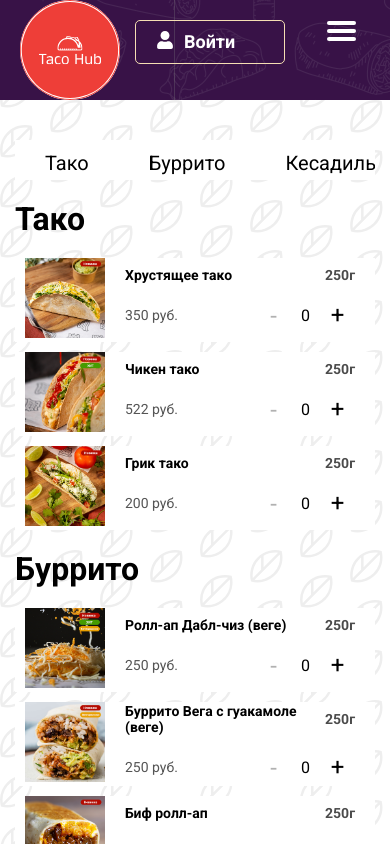
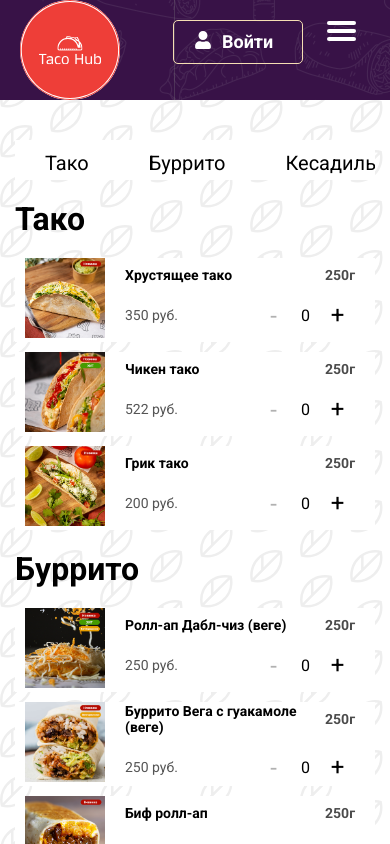
Before and after one commit to muhammed0405/tacohub, a React (Vite) app: page / in a window 390 px wide. Shown: the top 844 px of the page. Built offline with nearby package versions, Linux system fonts and the light colour scheme.

Commit message:
fixed cart and header

```diff
--- a/src/App.css
+++ b/src/App.css
@@ -3,12 +3,13 @@
 
 #root {
 	max-width: 1920px;
-	padding: 0 auto;
+	padding: 0;
+	position: relative;
 	font-family: "Roboto" sans-serif;
 }
 
 * {
-	margin: 0;
+	margin: 0 ;
 	padding: 0;
 	box-sizing: border-box; /* Ensures padding and border are included in element's total width */
 }
@@ -19,18 +20,18 @@ body {
 }
 
 ul,
-ol {
-	list-style: none; /* Removes default list styles */
+li {
+	list-style: none;
 }
 
 a {
-	text-decoration: none; /* Removes default underline from links */
-	color: inherit; /* Inherits color from parent element */
+	text-decoration: none;
+	color: inherit;
 }
 
 button,
 input,
 textarea,
 select {
-	font-family: inherit; /* Inherits font family from parent element */
+	font-family: inherit;
 }
--- a/src/components/Cart/cart.scss
+++ b/src/components/Cart/cart.scss
@@ -8,7 +8,7 @@
 	align-items: center;
 	.left__div {
 		opacity: 0.5;
-		width: 75%;
+		width: 65%;
 		height: 100vh;
 		background: black;
 	}
@@ -33,7 +33,6 @@
 		flex-direction: column;
 		max-height: 200px;
 		overflow-y: auto;
-		overflow-x: hidden;
 		margin-bottom: 50px;
 	}
 
@@ -117,7 +116,7 @@
 	.cart__warn {
 		color: black;
 		width: 70%;
-		height: 20px;
+		min-height: 20px;
 		border-radius: 5px;
 		margin: 0 auto;
 		text-align: center;
@@ -144,7 +143,6 @@
 		transform: scale(0.8);
 	}
 	.count {
-
 		display: flex;
 		justify-content: space-between;
 		h1 {
@@ -177,7 +175,7 @@
 			display: none;
 		}
 		.right__div {
-			width: 100%;
+			width: 110%;
 			padding: 0 40px;
 
 			.cart__title {
--- a/src/components/Cart/cart.tsx
+++ b/src/components/Cart/cart.tsx
@@ -60,7 +60,6 @@ const Cart = () => {
 	return (
 		<div className="cart__node" style={{ display: showCart ? "flex" : "none" }}>
 			<div className="left__div" onClick={handleCartClose} />
-			<hr />l
 			<div className="right__div">
 				<h1 className="cart__title">Ваш заказ</h1>
 				<button className="cart__close" onClick={handleCartClose}>
--- a/src/components/Header/Header.scss
+++ b/src/components/Header/Header.scss
@@ -50,14 +50,14 @@
 					display: flex;
 					justify-content: flex-end;
 					padding-top: 20px;
-					padding-right: 25%;
+					padding-right: 20%;
 					button {
 						display: flex;
 						align-items: center;
 						gap: 0 10px;
 						background: none;
 						border-radius: 5px;
-						width: 150px;
+						width: 130px;
 						color: white;
 						font-size: large;
 						font-weight: 600;
--- a/src/components/Header/HeaderMenu/HeaderMenu.scss
+++ b/src/components/Header/HeaderMenu/HeaderMenu.scss
@@ -64,15 +64,21 @@
 	&__nav {
 		display: flex;
 		align-items: center;
-		gap: 20px;
+		gap: 10px;
 		color: black;
 		margin-left: 10%;
+		flex-wrap: wrap;
+		h2{
+			font-size: clamp(18px , 2.5vw , 24px);
+		}
 
 		a {
 			font-size: medium;
 			text-decoration: none;
+			flex-wrap: wrap;
+
 			color: inherit;
-			transition: color 0.9s ease;
+			transition: color 0.2s ease-in-out;
 
 			&:hover {
 				color: #490f56;
--- a/src/index.scss
+++ b/src/index.scss
@@ -1,7 +1,5 @@
 @import url('https://fonts.googleapis.com/css2?family=Inter:wght@100..900&family=Roboto+Condensed:ital,wght@0,100..900;1,100..900&family=Roboto:ital,wght@0,100;0,300;0,400;0,500;0,700;0,900;1,100;1,300;1,400;1,500;1,700;1,900&display=swap');
-* {
-	padding: 0;
-}
+
 body {
 	background-image: url("./assets/img/backgroundImg.svg");
 	background-size: 100px;
```
